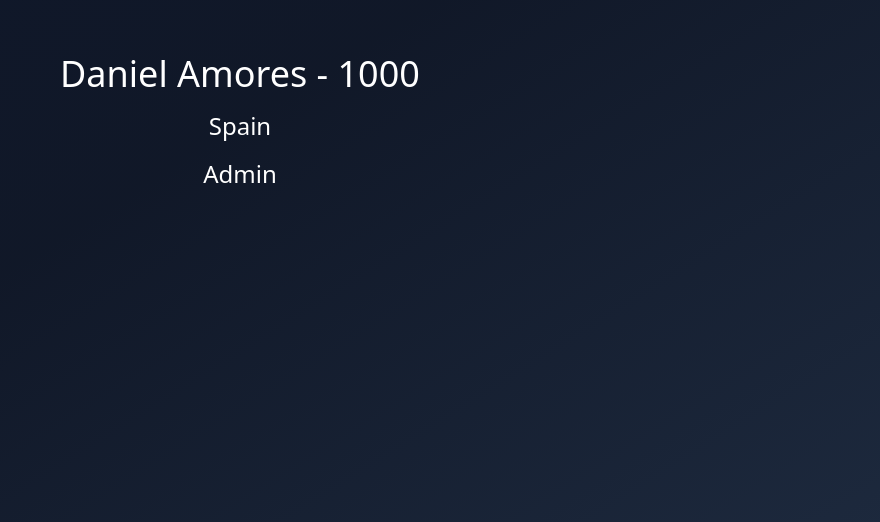
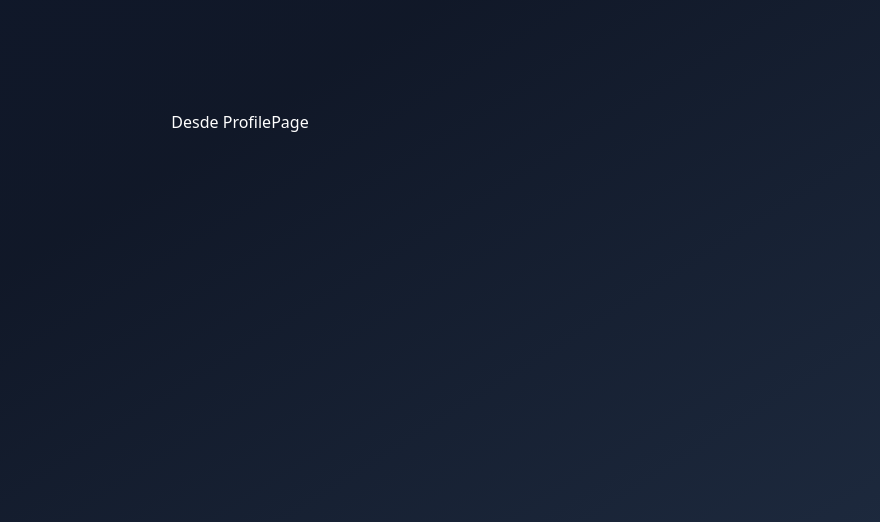
Before and after one commit to D-Amores/hooks-app, a React (Vite) app: page /profile in a window 1280 px wide. Shown: the part 278-800 px from the top of the page, without its empty margins (400-1280 px from the left). Built offline with nearby package versions, Linux system fonts and the light colour scheme.

Commit message:
feat(useContext): integrate React Router navigation

```diff
--- a/package.json
+++ b/package.json
@@ -19,6 +19,7 @@
     "lucide-react": "^0.548.0",
     "react": "^19.1.1",
     "react-dom": "^19.1.1",
+    "react-router": "^7.11.0",
     "sonner": "^2.0.7",
     "tailwind-merge": "^3.3.1",
     "tailwindcss": "^4.1.16",
--- a/src/main.tsx
+++ b/src/main.tsx
@@ -13,10 +13,11 @@
 // import MemoHook from './memos/MemoHook'
 // import MemoCounter from './memos/MemoCounter'
 // import { InstagromApp } from './useOptimistic/instagromApp'
+// import ClientInformation from './use-suspense/ClientInformation';
+// import { getUserAction } from './use-suspense/api/get-user.action';
 
 import './index.css'
-import ClientInformation from './use-suspense/ClientInformation';
-import { getUserAction } from './use-suspense/api/get-user.action';
+import ProfessionalApp from './useContext/ProfessionalApp';
 
 createRoot(document.getElementById('root')!).render(
   <StrictMode>
@@ -32,8 +33,9 @@
     {/* <MemoHook /> */}
     {/* <MemoCounter /> */}
     {/* <InstagromApp /> */}
-    <Suspense fallback={<div>Loading client information...</div>}>
+    {/* <Suspense fallback={<div>Loading client information...</div>}>
       <ClientInformation getUser={getUserAction(1000)}/>
-    </Suspense>
+    </Suspense> */}
+    <ProfessionalApp />
   </StrictMode>,
 )
--- /dev/null
+++ b/src/useContext/ProfessionalApp.tsx
@@ -0,0 +1,13 @@
+
+import { RouterProvider } from 'react-router'
+import { appRouter } from './router/app.router'
+
+const ProfessionalApp = () => {
+  return (
+    <div className='bg-gradient'>
+      <RouterProvider router={appRouter} />
+    </div>
+  )
+}
+
+export default ProfessionalApp
--- /dev/null
+++ b/src/useContext/pages/about/AboutPages.tsx
@@ -0,0 +1,11 @@
+import React from 'react'
+
+const AboutPages = () => {
+  return (
+    <div>
+      <h1>Desde AboutPages</h1>
+    </div>
+  )
+}
+
+export default AboutPages
--- /dev/null
+++ b/src/useContext/pages/auth/LoginPage.tsx
@@ -0,0 +1,11 @@
+import React from 'react'
+
+const LoginPage = () => {
+  return (
+    <div>
+      <h1>Desde LoginPage</h1>
+    </div>
+  )
+}
+
+export default LoginPage
--- /dev/null
+++ b/src/useContext/pages/profile/ProfilePage.tsx
@@ -0,0 +1,11 @@
+import React from 'react'
+
+const ProfilePage = () => {
+  return (
+    <div>
+      <h1>Desde ProfilePage</h1>
+    </div>
+  )
+}
+
+export default ProfilePage
--- /dev/null
+++ b/src/useContext/router/app.router.tsx
@@ -0,0 +1,24 @@
+
+import { createBrowserRouter, Navigate } from "react-router";
+import AboutPages from "../pages/about/AboutPages";
+import ProfilePage from "../pages/profile/ProfilePage";
+import LoginPage from "../pages/auth/LoginPage";
+
+export const appRouter = createBrowserRouter([
+  {
+    path: "/",
+    element: <AboutPages />,
+  },
+  {
+    path: "/profile",
+    element: <ProfilePage />,
+  },
+  {
+    path: "/login",
+    element: <LoginPage />,
+  },
+  {
+    path: "*",
+    element: <Navigate to="/" />,
+  }
+]);
```
Also changed, not shown: 1 other file (tests, documents, lock files or other folders).
